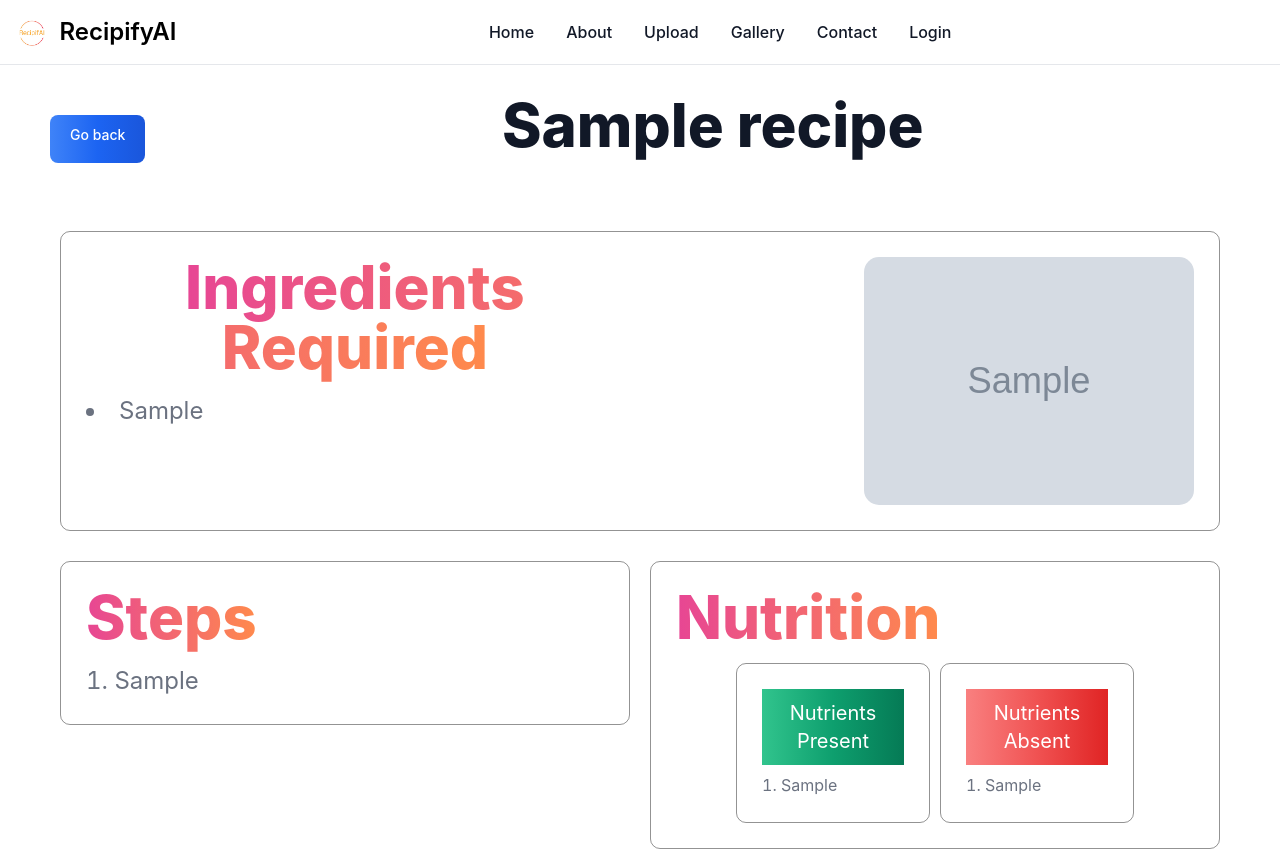
After one commit to vxshxk/recipify, a Django app: page /show_recipe/1 in a window 1280 px wide. The commit adds this page. Run offline with Django 4.2, Linux system fonts and the light colour scheme; tables that the repository leaves empty hold one stand-in row (values such as "Sample post"); grey boxes marked "Sample" are stand-in pictures; some libraries are stand-ins or nearby versions.

Commit message:
Create frontend and backend for nutrition display

```diff
--- a/recipify/recipify/models.py
+++ b/recipify/recipify/models.py
@@ -15,3 +15,4 @@ class Recipe(models.Model):
     method = models.TextField()
     nutrients_present = models.TextField(null=True)
     nutrients_absent = models.TextField(null=True)
+    image = models.ForeignKey(FoodImage, null=True, on_delete=models.CASCADE)
--- /dev/null
+++ b/recipify/recipify/templates/show.html
@@ -0,0 +1,176 @@
+{% load static %}
+
+<!DOCTYPE html>
+<html lang="en">
+<head>
+    <meta charset="UTF-8">
+    <meta name="viewport" content="width=device-width, initial-scale=1.0">
+    <title>RecipifyAI</title>
+    <link href="https://cdnjs.cloudflare.com/ajax/libs/flowbite/2.3.0/flowbite.min.css" rel="stylesheet" />
+    <link rel="stylesheet" href="{% static 'css/show.css' %}">
+    <script src="https://cdnjs.cloudflare.com/ajax/libs/jquery/3.6.0/jquery.min.js"></script>
+    <script src="https://cdnjs.cloudflare.com/ajax/libs/toastr.js/latest/toastr.min.js"></script>
+    <link href="https://cdnjs.cloudflare.com/ajax/libs/toastr.js/latest/toastr.min.css" rel="stylesheet"/>
+</head>
+<body>
+    <div class="navbar-container">
+        <nav class="bg-white dark:bg-gray-900 fixed w-full z-20 top-0 start-0 border-b border-gray-200 dark:border-gray-600">
+            <div class="max-w-screen-xl flex flex-wrap items-center justify-between mx-auto p-4">
+                <a href="#" class="flex items-center space-x-3 rtl:space-x-reverse">
+                    <img src="{% static 'img/logo.jpeg' %}" class="h-8" alt="RecipifyAI Logo">
+                    <span class="self-center text-2xl font-semibold whitespace-nowrap dark:text-white">RecipifyAI</span>
+                </a>
+                <div class="flex md:order-2 space-x-3 md:space-x-0 rtl:space-x-reverse">
+                    <button id="menu-button" type="button" class="inline-flex items-center p-2 ml-1 text-sm text-gray-500 rounded-lg md:hidden hover:bg-gray-100 focus:outline-none focus:ring-2 focus:ring-gray-200 dark:text-gray-400 dark:hover:bg-gray-700 dark:focus:ring-gray-600">
+                        <span class="sr-only">Open main menu</span>
+                        <svg class="w-6 h-6" aria-hidden="true" fill="currentColor" viewBox="0 0 20 20" xmlns="http://www.w3.org/2000/svg">
+                            <path fill-rule="evenodd" d="M3 5a1 1 0 011-1h12a1 1 0 110 2H4a1 1 0 01-1-1zM3 10a1 1 0 011-1h12a1 1 0 110 2H4a1 1 0 01-1-1zM4 15a1 1 0 100-2h12a1 1 0 100 2H4z" clip-rule="evenodd"></path>
+                        </svg>
+                    </button>
+                </div>
+                <div class="items-center justify-between hidden w-full md:flex md:w-auto md:order-1" id="navbar-sticky">
+                    <ul class="flex flex-col p-4 md:p-0 mt-4 font-medium border border-gray-100 rounded-lg bg-gray-50 md:space-x-8 rtl:space-x-reverse md:flex-row md:mt-0 md:border-0 md:bg-white dark:bg-gray-800 md:dark:bg-gray-900 dark:border-gray-700">
+                        <li>
+                            <a href="{% url 'home' %}" class="block py-2 px-3 text-gray-900 rounded hover:bg-gray-100 md:hover:bg-transparent md:hover:text-blue-700 md:p-0 md:dark:hover:text-blue-500 dark:text-white dark:hover:bg-gray-700 dark:hover:text-white md:dark:hover:bg-transparent dark:border-gray-700">Home</a>
+                        </li>
+                        <li>
+                            <a href="#" class="block py-2 px-3 text-gray-900 rounded hover:bg-gray-100 md:hover:bg-transparent md:hover:text-blue-700 md:p-0 md:dark:hover:text-blue-500 dark:text-white dark:hover:bg-gray-700 dark:hover:text-white md:dark:hover:bg-transparent dark:border-gray-700">About</a>
+                        </li>
+                        <li>
+                            <a href="{% url 'image_upload' %}" class="block py-2 px-3 text-gray-900 rounded hover:bg-gray-100 md:hover:bg-transparent md:hover:text-blue-700 md:p-0 md:dark:hover:text-blue-500 dark:text-white dark:hover:bg-gray-700 dark:hover:text-white md:dark:hover:bg-transparent dark:border-gray-700">Upload</a>
+                        </li>
+                        <li>
+                            <a href="{% url 'gallery' %}" class="block py-2 px-3 text-gray-900 rounded hover:bg-gray-100 md:hover:bg-transparent md:hover:text-blue-700 md:p-0 md:dark:hover:text-blue-500 dark:text-white dark:hover:bg-gray-700 dark:hover:text-white md:dark:hover:bg-transparent dark:border-gray-700">Gallery</a>
+                        </li>
+                        <li>
+                            <a href="{% url 'contact' %}" class="block py-2 px-3 text-gray-900 rounded hover:bg-gray-100 md:hover:bg-transparent md:hover:text-blue-700 md:p-0 md:dark:hover:text-blue-500 dark:text-white dark:hover:bg-gray-700 dark:hover:text-white md:dark:hover:bg-transparent dark:border-gray-700">Contact</a>
+                        </li>
+                        {% if request.user.is_authenticated %}
+                        <li>
+                            <a href="{% url 'logout' %}" class="block py-2 px-3 text-gray-900 rounded hover:bg-gray-100 md:hover:bg-transparent md:hover:text-blue-700 md:p-0 md:dark:hover:text-blue-500 dark:text-white dark:hover:bg-gray-700 dark:hover:text-white md:dark:hover:bg-transparent dark:border-gray-700">Logout</a>
+                        </li>
+                        {% else %}
+                        <li>
+                            <a href="{% url 'login' %}" class="block py-2 px-3 text-gray-900 rounded hover:bg-gray-100 md:hover:bg-transparent md:hover:text-blue-700 md:p-0 md:dark:hover:text-blue-500 dark:text-white dark:hover:bg-gray-700 dark:hover:text-white md:dark:hover:bg-transparent dark:border-gray-700">Login</a>
+                        </li>
+                        {% endif %}
+                    </ul>
+                </div>
+            </div>
+        </nav>
+    </div>
+
+    <!-- Sidebar -->
+
+    <div id="sidebar" class="fixed top-0 left-0 w-64 h-full bg-gray-800 text-white transform -translate-x-full transition-transform duration-300 ease-in-out z-30">
+        <button id="close-sidebar" class="absolute top-4 right-4 text-white">
+            <svg class="w-4 h-4" fill="none" stroke="currentColor" viewBox="0 0 24 24" xmlns="http://www.w3.org/2000/svg">
+                <path stroke-linecap="round" stroke-linejoin="round" stroke-width="2" d="M6 18L18 6M6 6l12 12"></path>
+            </svg>
+        </button>
+        <ul class="flex flex-col p-4 mt-4 space-y-2 font-medium border border-gray-700 rounded-lg bg-gray-800">
+            <li>
+                <a href="{% url 'home' %}" class="block py-2 px-3 text-white bg-blue-700 rounded md:bg-transparent md:text-blue-700" aria-current="page">Home</a>
+            </li>
+            <li>
+                <a href="#" class="block py-2 px-3 text-white rounded hover:bg-gray-700">About</a>
+            </li>
+            <li>
+                <a href="{% url 'image_upload' %}" class="block py-2 px-3 text-white rounded hover:bg-gray-700">Upload</a>
+            </li>
+            <li>
+                <a href="{% url 'gallery' %}" class="block py-2 px-3 text-white rounded hover:bg-gray-700">Gallery</a>
+            </li>
+            <li>
+                <a href="{% url 'contact' %}" class="block py-2 px-3 text-white rounded hover:bg-gray-700">Contact</a>
+            </li>
+            {% if requestO.user.is_authenticated %}
+            <li>
+                <a href="{% url 'logout' %}" class="block py-2 px-3 text-white rounded hover:bg-gray-700">Logout</a>
+            </li>
+            {% else %}
+            <li>
+                <a href="{% url 'login' %}" class="block py-2 px-3 text-white rounded hover:bg-gray-700">Login</a>
+            </li>
+            {% endif %}
+        </ul>
+    </div>
+
+    <div style="margin-top: 30px; display: flex; justify-content: space-between;">
+        <div class="buttons">
+            <a href="/upload/#" type="button" class="text-white bg-gradient-to-r from-blue-500 via-blue-600 to-blue-700 hover:bg-gradient-to-br focus:ring-4 focus:outline-none focus:ring-blue-300 dark:focus:ring-blue-800 font-medium rounded-lg text-sm px-5 py-2.5 text-center me-2 mb-2">Go back</a>
+        </div>
+        <h1 class="mb-4 text-3xl font-extrabold text-gray-900 dark:text-white md:text-5xl lg:text-6xl">
+            <span class="text-black">{{recipeName}}</span>
+        </h1>
+        <div>
+        </div>
+    </div>
+
+
+
+    <div style="display: flex; align-items: center; justify-content: center;">
+        <div class="recipe-ingredients">
+            <div class="ingredient-list">
+                <div class="heading my-0 text-center px-4">
+                    <h1 class="mb-4 text-3xl font-extrabold text-gray-900 dark:text-white md:text-5xl lg:text-6xl">
+                        <span class="text-transparent bg-clip-text bg-gradient-to-r from-pink-500 to-orange-400">Ingredients Required</span>
+                    </h1>
+                </div>
+                <ul class="max-w-md space-y-1 text-gray-500 list-disc list-inside dark:text-gray-400">
+                    {% for ingredient in ingredients %}
+                    <li>
+                        {{ingredient}}
+                    </li>
+                    {% endfor %}
+                </ul>
+            </div>
+            <div class="recipe-img">
+                <img style="border-radius: 15px;" src="{{ foodimg.image.url }}" alt="food image"/>
+            </div>
+        </div>
+    </div>
+
+    <div class="recipe-wrapper">
+        <div class="recipe-method">
+            <div class="heading my-0">
+                <h1 class="mb-4 text-3xl font-extrabold text-gray-900 dark:text-white md:text-5xl lg:text-6xl">
+                    <span class="text-transparent bg-clip-text bg-gradient-to-r from-pink-500 to-orange-400">Steps</span>
+                </h1>
+            </div>
+            <ol class="space-y-1 text-gray-500 list-decimal list-inside dark:text-gray-400" style="font-size: 1.5rem;">
+                {% for step in steps %}
+                    <li>
+                        {{step}}
+                    </li>
+                {% endfor %}
+            </ol>
+        </div>
+
+        <div class="nutrition">
+            <div class="heading my-0">
+                <h1 class="mb-4 text-3xl font-extrabold text-gray-900 dark:text-white md:text-5xl lg:text-6xl">
+                    <span class="text-transparent bg-clip-text bg-gradient-to-r from-pink-500 to-orange-400">Nutrition</span>
+                </h1>
+            </div>
+            <div class="nutrition-wrapper">
+                <div class="nutrition-present">
+                    <button type="button" class="text-white bg-gradient-to-r from-green-400 via-green-500 to-green-600 hover:bg-gradient-to-br focus:ring-4 focus:outline-none focus:ring-green-300 dark:focus:ring-green-800 font-xl rounded-xl text-xl px-5 py-2.5 text-center me-2 mb-2">Nutrients Present</button>                    <ol class="max-w-md space-y-1 text-gray-500 list-decimal list-inside dark:text-gray-400">
+                    {% for nutri in nutri_present %}
+                        <li> {{nutri}} </li>
+                    {% endfor %}
+                    </ol>
+                </div>
+                <div class="nutrition-absent">
+                    <button type="button" class="text-white bg-gradient-to-r from-red-400 via-red-500 to-red-600 hover:bg-gradient-to-br focus:ring-4 focus:outline-none focus:ring-red-300 dark:focus:ring-red-800 font-xl rounded-xl text-xl px-5 py-2.5 text-center me-2 mb-2">Nutrients Absent</button>
+                    <ol class="max-w-md space-y-1 text-gray-500 list-decimal list-inside dark:text-gray-400">
+                    {% for nutri in nutri_absent %}
+                        <li> {{nutri}} </li>
+                    {% endfor %}
+                    </ol>
+                </div>
+            </div>
+        </div>
+    </div>
+</body>
+</html>
--- a/recipify/recipify/urls.py
+++ b/recipify/recipify/urls.py
@@ -31,6 +31,7 @@ urlpatterns = [
     path("upload/", views.image_upload_view, name="image_upload"),
     path("gallery/", views.gallery, name="gallery"),
     path("contact/",views.contact,name="contact"),
+    path("show_recipe/<int:id>", views.show_recipe, name="show_recipe"),
 ]
 
 if settings.DEBUG:
--- a/recipify/recipify/views.py
+++ b/recipify/recipify/views.py
@@ -1,4 +1,4 @@
-from django.shortcuts import render
+from django.shortcuts import render, get_object_or_404
 from django.contrib import messages
 from django.shortcuts import redirect
 from .forms import SignupForm, LoginForm
@@ -130,19 +130,18 @@ def image_upload_view(request):
             nRecipes, dishNames, ingredLists, recipeLists, nutrients_present, nutrients_absent = parseRecipes(recipe_text)
             # Save the image to the FoodImage model
             recipes = []
+            food_image = FoodImage(image=filename, user=request.user)
+            food_image.save()
             for i in range(nRecipes):
                 recipe = Recipe(name=dishNames[i],
                                       ingredients=ingredLists[i],
                                       method=recipeLists[i],
                                       nutrients_present=nutrients_present[i],
                                       nutrients_absent=nutrients_absent[i],
+                                      image=food_image,
                                       )
                 recipes.append(recipe)
                 recipe.save()
-
-
-            food_image = FoodImage(image=filename, user=request.user)
-            food_image.save()
 
             # Load parsed text into context dictionary to display on page
             context = {
@@ -157,3 +156,33 @@ def image_upload_view(request):
     else:
         error_message = "No image file uploaded."
         return render(request, 'upload.html', {'error_message': error_message})
+
+def show_recipe(request, id):
+
+    recipe = get_object_or_404(Recipe, id=id)
+    recipeName = recipe.name
+    ingredients = recipe.ingredients.replace("[", "").replace("]", "").replace("'", "").split(',')
+    steps = recipe.method.split("',")
+    steps = [clean(step) for step in steps]
+    nutri_present = recipe.nutrients_present.split("',")
+    nutri_present = [clean(nutri) for nutri in nutri_present]
+    nutri_absent = recipe.nutrients_absent.split("',")
+    nutri_absent = [clean(nutri) for nutri in nutri_absent]
+    img = recipe.image
+    context = {
+        "ingredients": ingredients,
+        "recipeName":recipeName,
+        "steps": steps,
+        "nutri_present": nutri_present,
+        "nutri_absent": nutri_absent,
+        "foodimg": img,
+
+    }
+    return render(request, 'show.html', context)
+
+def clean(item):
+    filter_chars = ["'", "[", "]"]
+    for char in filter_chars:
+        item = item.replace(char, "")
+
+    return item.capitalize()
--- /dev/null
+++ b/recipify/static/css/show.css
@@ -0,0 +1,81 @@
+body {
+    padding-top: 65px; /* Adjust based on the height of the nav bar */
+}
+
+.buttons {
+    padding-left: 50px;
+    margin-top: 20px;
+    display: flex;
+    justify-content: center;
+}
+
+.recipe-title {
+    margin-top: 50px;
+    display: flex;
+    align-items: center;
+    justify-content: center;
+}
+
+.recipe-ingredients {
+    display: flex;
+    gap: 15rem;
+    align-items: flex-start;
+    justify-content: center;
+    padding: 25px;
+    border: solid rgba(0, 0, 0, 0.422);
+    border-radius: 10px;
+    border-width: 1px;
+    margin-top: 60px;
+    margin-right: 60px;
+    margin-left: 60px;
+    font-size:x-large;
+}
+
+
+.recipe-wrapper {
+    text-align: center;
+    margin-top: 30px;
+    margin-left: 60px;
+    margin-right: 60px;
+    display: flex;
+    justify-content: space-between;
+    align-items: flex-start;
+    gap: 20px;
+}
+
+.nutrition,
+.recipe-method {
+    text-align: left;
+    padding: 25px;
+    border: solid rgba(0, 0, 0, 0.422);
+    border-radius: 10px;
+    border-width: 1px;
+    width: 100%;
+}
+
+.nutrition-wrapper {
+    display: flex;
+    align-items: flex-start;
+    justify-content: flex-start;
+    gap: 10px;
+    margin-left: 60px;
+    margin-right: 60px;
+}
+
+.nutrition-present,
+.nutrition-absent {
+    width: 100%;
+    text-align: left;
+    padding: 25px;
+    border: solid rgba(0, 0, 0, 0.422);
+    border-radius: 10px;
+    border-width: 1px;
+}
+
+.recipe-img {
+    max-height: 100%;
+    max-width: 100%;
+    height: auto;
+    width: auto;
+
+}
```
Also changed, not shown: recipify/recipify/templates/upload.html (+6 -2 lines), recipify/recipify/util_functions/json_parser.py (+7 -4 lines), recipify/recipify/migrations/0005_recipe_image.py (added).
